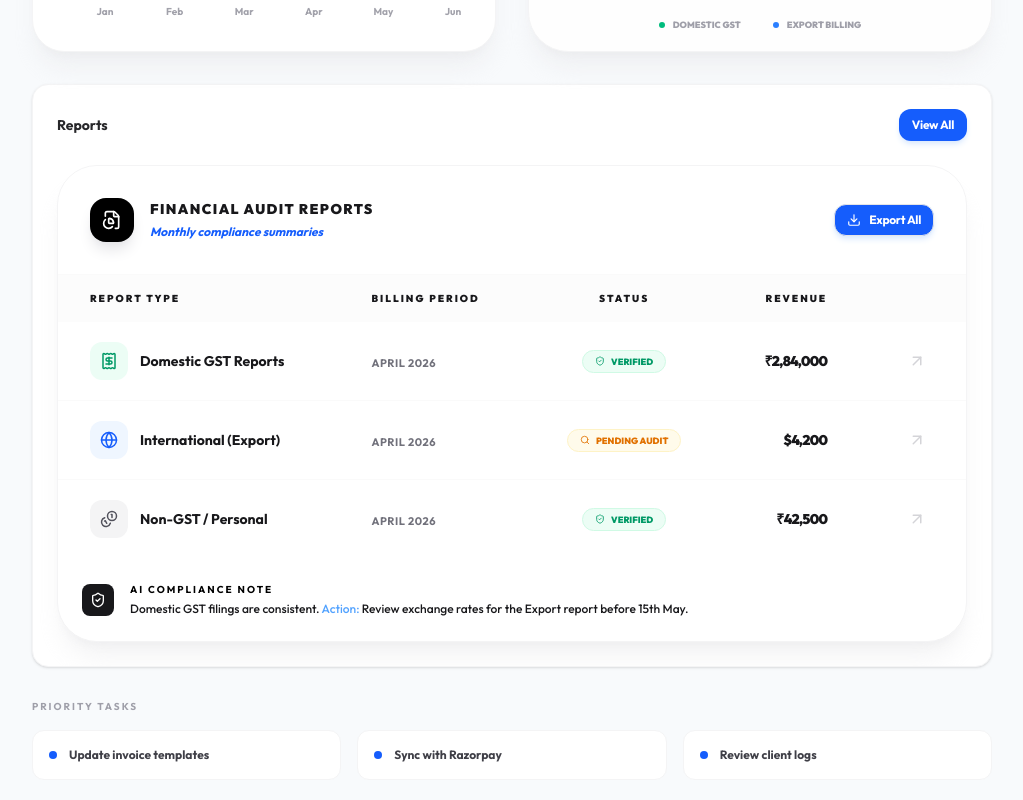
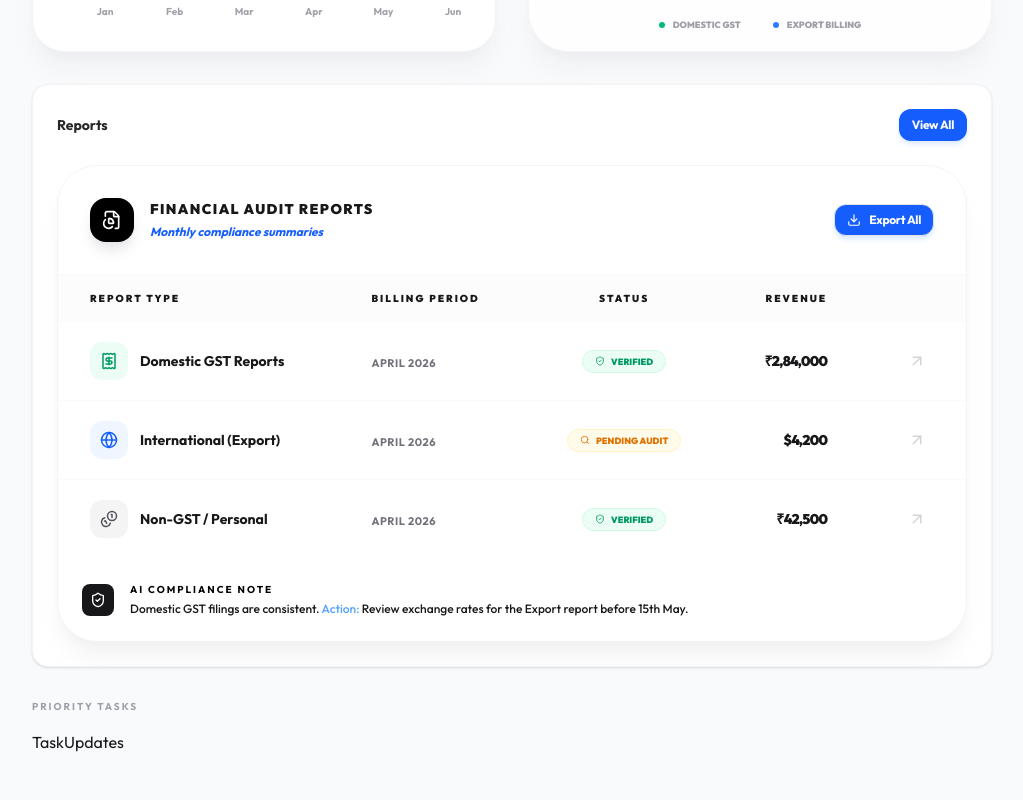
Before and after one commit to WebXodeTechnologies/ai_invoice, a React (Vite) app in the folder frontend/invoice-generator/: page /dashboard in a window 1280 px wide. Shown: the part 2013-2813 px from the top of the page, without its empty margins (256-1279 px from the left). Built offline with nearby package versions, Linux system fonts and the light colour scheme; sample sign-in values are in the browser's storage.

Commit message:
Ai insights

```diff
--- a/frontend/invoice-generator/src/components/dashboard/AiInsights.jsx
+++ /dev/null
@@ -1,25 +0,0 @@
-export const AIInsights = () => (
-  <div className="bg-zinc-900 p-6 rounded-2xl text-white relative overflow-hidden group">
-    <div className="absolute top-0 right-0 p-4 opacity-10 group-hover:opacity-20 transition-opacity">
-      <Sparkles size={80} />
-    </div>
-    <h4 className="text-sm font-bold flex items-center gap-2 mb-4">
-      <Zap size={16} className="text-blue-400" fill="currentColor" /> AI Smart Insights
-    </h4>
-    <p className="text-zinc-400 text-xs leading-relaxed max-w-md">
-      Based on your last 30 days, your collection period has improved by <span className="text-blue-400 font-bold">14%</span>.
-      Suggested action: Send a reminder to <span className="text-white font-bold underline">Thulir Infra</span> for pending payments.
-    </p>
-  </div>
-);
-
-export const TaskUpdates = () => (
-  <div className="grid grid-cols-1 md:grid-cols-3 gap-4">
-    {['Update invoice templates', 'Sync with Razorpay', 'Review client logs'].map((task, i) => (
-      <div key={i} className="bg-white p-4 rounded-xl border border-zinc-100 flex items-center gap-3">
-        <div className="w-2 h-2 rounded-full bg-blue-600" />
-        <span className="text-xs font-bold text-zinc-700">{task}</span>
-      </div>
-    ))}
-  </div>
-);
--- /dev/null
+++ b/frontend/invoice-generator/src/components/dashboard/TaskUpdates.jsx
@@ -0,0 +1,9 @@
+import React from 'react'
+
+const TaskUpdates = () => {
+  return (
+    <div>TaskUpdates</div>
+  )
+}
+
+export default TaskUpdates
--- a/frontend/invoice-generator/src/pages/Dashboard/Dashboard.jsx
+++ b/frontend/invoice-generator/src/pages/Dashboard/Dashboard.jsx
@@ -8,7 +8,7 @@ import { SummaryGrid } from '../../components/dashboard/SummaryGrid';
 import RevenueChart from '../../components/dashboard/RevenueChart';
 import RecentClients from '../../components/dashboard/RecentClients';
 import AIInsights from '../AI/AIInsights';
-import { TaskUpdates } from '../../components/dashboard/AiInsights';
+import  TaskUpdates  from '../../components/dashboard/TaskUpdates';
 import FinancialReports from '../../components/dashboard/FinancialReports';
 
 const Dashboard = () => {
```
